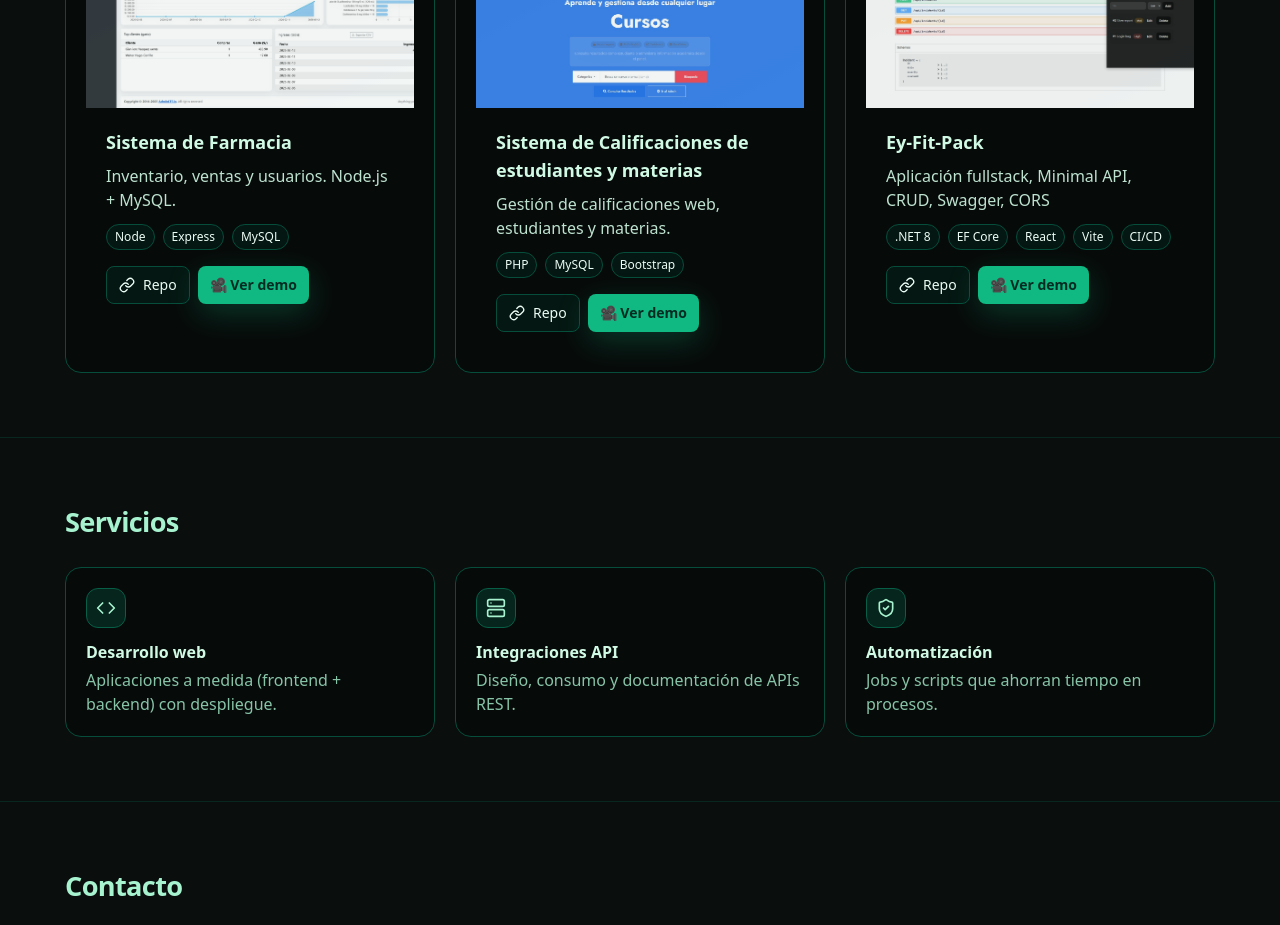
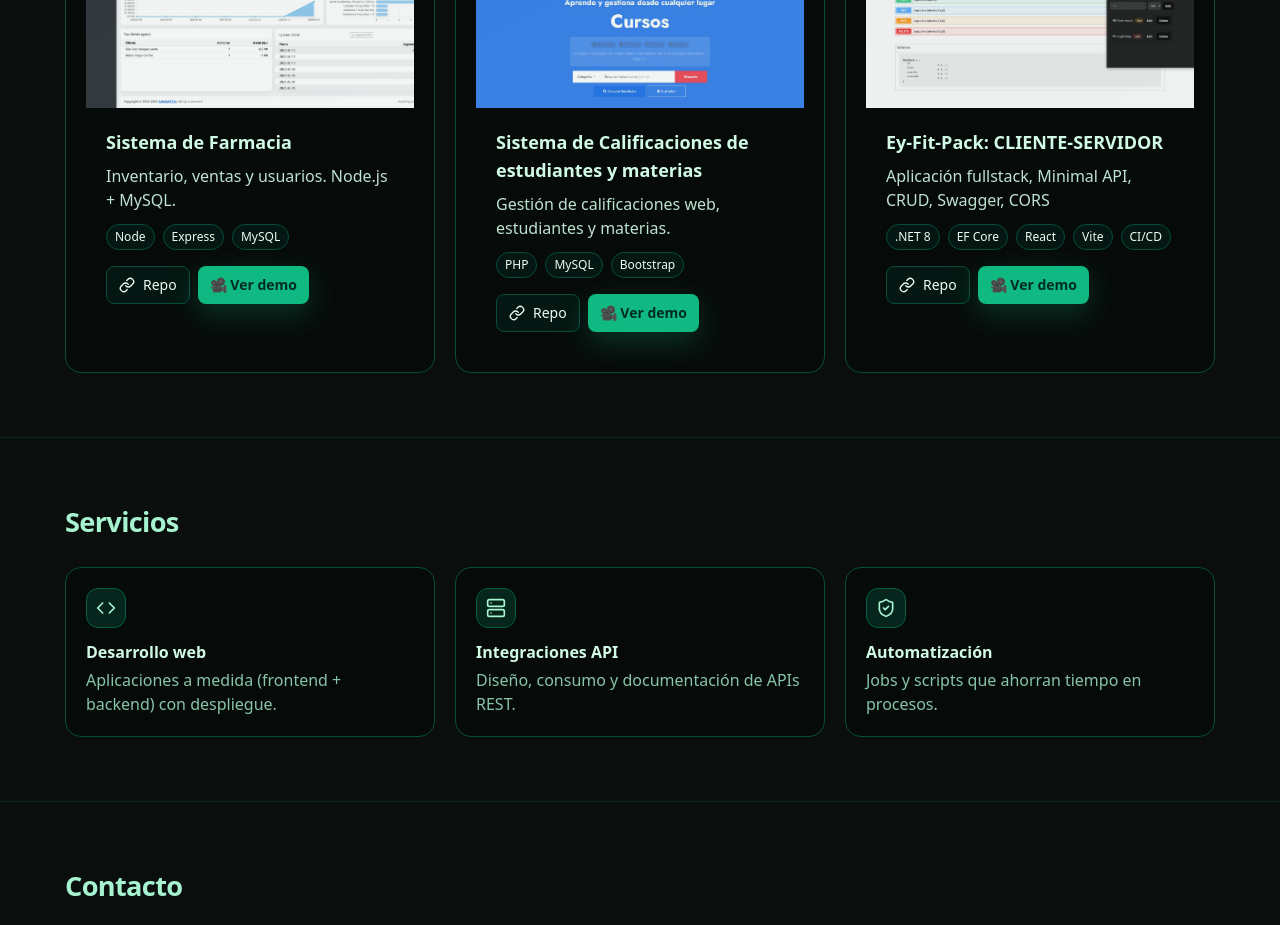
Before and after one commit to rosalesdev928/portafolioleo, a React (Vite) app: page / in a window 1280 px wide. Shown: the part 1620-2545 px from the top of the page. Built offline with nearby package versions, Linux system fonts and the light colour scheme.

Commit message:
Update title for Ey-Fit-Pack project

```diff
--- a/src/App.tsx
+++ b/src/App.tsx
@@ -40,7 +40,7 @@ const projects: Project[] = [
     image: "/fotos/CALIFICACIONES.png",                           // 👈 screenshot
   },
   {
-    title: "Ey-Fit-Pack",
+    title: "Ey-Fit-Pack: CLIENTE-SERVIDOR",
     desc: "Aplicación fullstack, Minimal API, CRUD, Swagger, CORS",
     tags: [".NET 8", "EF Core", "React", "Vite", "CI/CD"],
     link: "https://github.com/rosalesdev928/ey-fit-pack", // 👈 cambia si tienes repo
```
